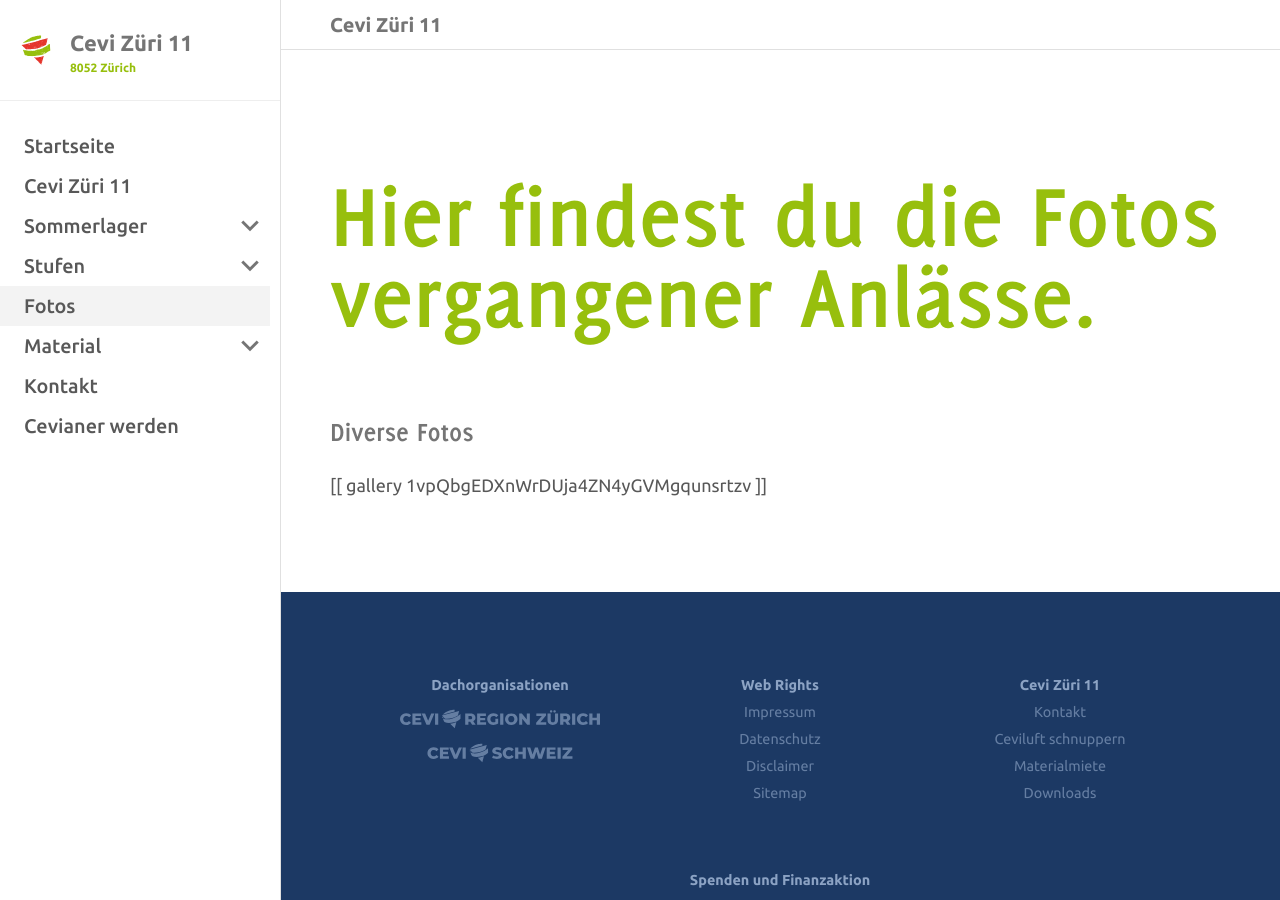
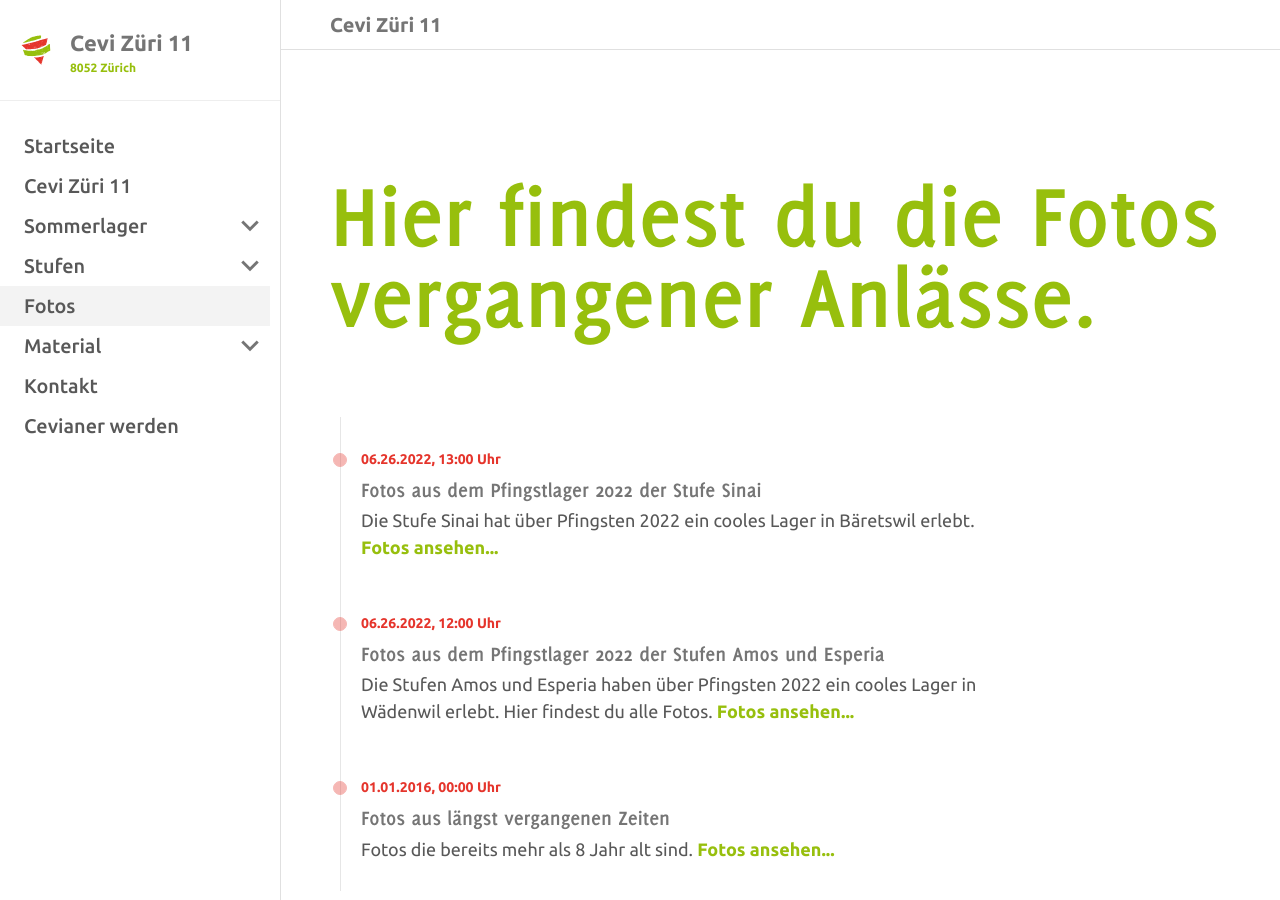
Before and after one commit to wp99cp/cevi_zh11_webpage, a Jekyll site: the page built from content/fotos.md, in a window 1280 px wide and 900 px high. Built offline with Jekyll 4.4.1, drawn with Linux system fonts in a browser that asks for light colours.

Commit message:
add fotos to page

```diff
--- a/content/cevi-news.md
+++ b/content/cevi-news.md
@@ -14,7 +15,9 @@
 <div class="news-entry">
 <span class="news-entry-date">{{ p.date | date: "%m.%d.%Y, %H:%M Uhr" }}</span>
 <h3 class="news-entry-title">{{ p.news-entry-title}}</h3>
-<p class="news-entry-content">{{p.news-entry-caption}} <a href="{{ p.url }}"> Mehr lesen... </a></p>
+<p class="news-entry-content">{{p.news-entry-caption}} <a href="{{ p.url }}">
+{%- if p.fotos -%} Fotos ansehen... {%- else -%}     Mehr lesen... {%- endif -%}
+</a></p>
 </div>
 
 {% endfor %}
--- a/content/fotos.md
+++ b/content/fotos.md
@@ -3,9 +3,25 @@
 main-menu: Fotos
 main-menu-priority: 7
 permalink: /fotos
+regenerate: true
 ---
 
 # Hier findest du die Fotos vergangener Anlässe.
 
-## Diverse Fotos
-[[ gallery 1vpQbgEDXnWrDUja4ZN4yGVMgqunsrtzv ]]
+<div class="news-feed">
+
+    {%- assign pages = site.html_pages | sort: 'date' | reverse | where: 'news-entry' , true -%}
+    {%- for p in pages -%}
+
+    {%- if p.fotos -%}
+
+        <div class="news-entry">
+        <span class="news-entry-date">{{ p.date | date: "%m.%d.%Y, %H:%M Uhr" }}</span>
+        <h3 class="news-entry-title">{{ p.news-entry-title}}</h3>
+        <p class="news-entry-content">{{p.news-entry-caption}} <a href="{{ p.url }}"> Fotos ansehen... </a></p>
+        </div>
+
+    {%- endif -%}
+    {% endfor %}
+
+</div>
--- /dev/null
+++ b/content/news/aus_lang_vergangenen_zeiten.md
@@ -0,0 +1,24 @@
+---
+title: Fotos aus längst vergangenen Zeiten
+permalink: /fotos/aus-lang-vergangenen-zeiten
+news-entry-title: Fotos aus längst vergangenen Zeiten
+news-entry-caption: Fotos die bereits mehr als 8 Jahr alt sind.
+date: 2016-01-01T00:00
+fotos: true
+---
+
+# Fotos aus längst vergangenen Zeiten
+
+## Waldweihnachten (2016)
+[[ gallery 1_cYOv9DTONWmagvlqAqcEGaOj-XG76Z4 ]]
+
+## Aktion 75 Stunden (2015)
+[[ gallery 1oySKyMup3Tj2v0zH8UZhh5uEen51Zteg ]]
+
+## Kürbis schnitzen auf der Juckerfarm (2014)
+
+[[ gallery 1UZ3W46nvMu8UuTCNveJHi46PRFImXbzC ]]
+
+## Aktion 72 Studen (2010)
+
+[[ gallery 1UXpHnOALkGtF0DKDvUPWKD1vC30ohGFz ]]
--- /dev/null
+++ b/content/news/fotos_pfila_2022_frauen.md
@@ -0,0 +1,14 @@
+---
+title: Fotos aus dem Pfingstlager 2022 der Frauen
+permalink: /fotos/pfila-frauen-2022
+news-entry-title: Fotos aus dem Pfingstlager 2022 der Stufen Amos und Esperia
+news-entry-caption: Die Stufen Amos und Esperia haben über Pfingsten 2022 ein cooles Lager in Wädenwil erlebt. Hier findest du alle Fotos.
+date: 2022-06-26T12:00
+fotos: true
+---
+
+# Pfingstlager 2022 der Stufen Amos und Esperia
+
+## Fotos aus dem Pfingstlager 2022 der Stufen Amos und Esperia
+
+[[ gallery 1-4_aZZzR0L2EXi6IAW_sfNodCYXxGvIE :: tagged ]]
--- /dev/null
+++ b/content/news/fotos_pfila_2022_sinai.md
@@ -0,0 +1,14 @@
+---
+title: Fotos aus dem Pfingstlager 2022 der Stufe Sinai
+permalink: /fotos/pfila-sinai-2022
+news-entry-title: Fotos aus dem Pfingstlager 2022 der Stufe Sinai
+news-entry-caption: Die Stufe Sinai hat über Pfingsten 2022 ein cooles Lager in Bäretswil erlebt.
+date: 2022-06-26T13:00
+fotos: true
+---
+
+# Pfingstlager 2022 der Stufe Sinai
+
+## Zum Thema Asterix und Obelix
+
+[[ gallery 16vZ4Fr5hSTxKtwYMroHY10dRBFcdx1mX :: tagged ]]
```
Also changed, not shown: other parts of content/cevi-news.md (+1 -0 lines), content/download.md (+4 -0 lines), content/ueber-uns/stufen/esperia.md (+2 -0 lines).
